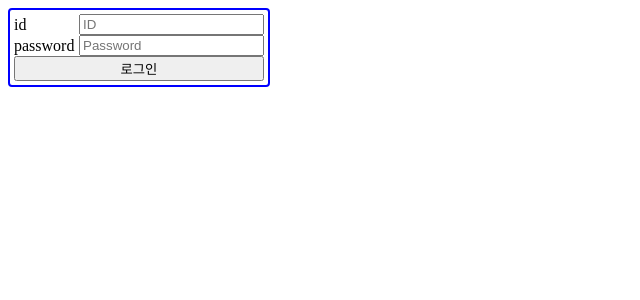
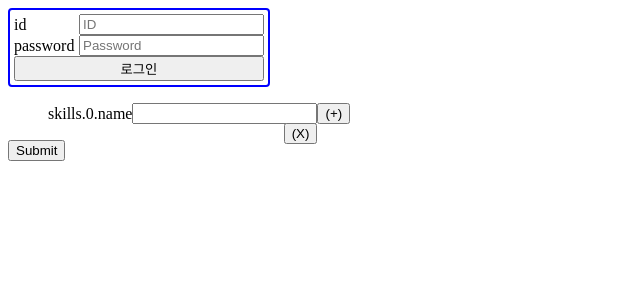
Before and after one commit to m1nsuplee/volatile, a React (Vite) app: page / in a window 1280 px wide. Shown: the top 300 px of the page, without its empty margins (0-640 px from the left). Built offline with nearby package versions, Linux system fonts and the light colour scheme.

Commit message:
feat: `useFieldArray`로 필드 추가하기

```diff
--- a/src/App.tsx
+++ b/src/App.tsx
@@ -1,9 +1,11 @@
+import { AddTechSkillForm } from './components/AddTechSkillForm';
 import { LoginForm } from './components/LoginForm';
 
 function App() {
   return (
     <main>
       <LoginForm />
+      <AddTechSkillForm />
     </main>
   );
 }
--- /dev/null
+++ b/src/components/AddTechSkillForm/AddTechSkillForm.tsx
@@ -0,0 +1,52 @@
+import { FormProvider, useFieldArray, useForm } from 'react-hook-form';
+import { Input } from '../Input';
+import { AddTechSkillFormValues } from './models';
+
+export const AddTechSkillForm = () => {
+  const addTechSkillFormMethods = useForm<AddTechSkillFormValues>({
+    mode: 'onChange',
+    defaultValues: {
+      skills: [{ name: '' }],
+    },
+  });
+
+  const { control, handleSubmit } = addTechSkillFormMethods;
+
+  const { fields, append, remove } = useFieldArray({ control, name: 'skills' });
+
+  const appendSkillInput = () => {
+    append({ name: '' });
+  };
+
+  const removeSkillInput = (index: number) => {
+    remove(index);
+  };
+
+  const handleAddTechSkillFormSubmit = handleSubmit((data) => {
+    alert(JSON.stringify(data));
+  });
+
+  return (
+    <FormProvider {...addTechSkillFormMethods}>
+      <form onSubmit={handleAddTechSkillFormSubmit}>
+        <ul style={{ listStyle: 'none', display: 'flex', flexWrap: 'wrap' }}>
+          {fields.map((field, index) => (
+            <li key={field.id} style={{ position: 'relative' }}>
+              {/* map 돌렸을 때, 값을 문자열로 추론 시키는 것처럼 나도 해보자 */}
+              <Input name={`skills.${index}.name`} type="text" />
+              <button
+                type="button"
+                style={{ position: 'absolute', right: '0px', top: '20px' }}
+                onClick={() => removeSkillInput(index)}
+              >
+                {`(X)`}
+              </button>
+            </li>
+          ))}
+          <button type="button" onClick={appendSkillInput}>{`(+)`}</button>
+        </ul>
+        <input type="submit" />
+      </form>
+    </FormProvider>
+  );
+};
--- /dev/null
+++ b/src/components/AddTechSkillForm/index.ts
@@ -0,0 +1 @@
+export * from './AddTechSkillForm';
--- /dev/null
+++ b/src/components/AddTechSkillForm/models.ts
@@ -0,0 +1,10 @@
+import { RegisterOptions } from 'react-hook-form';
+
+export type AddTechSkillFormRegisterOptions = Pick<
+  RegisterOptions,
+  'minLength' | 'required'
+>;
+
+export type AddTechSkillFormValues = {
+  skills: { name: string }[];
+};
```
Also changed, not shown: src/components/AddTechSkillForm/validationRules.ts (added, +13 -0 lines), 1 other file (tests, documents, lock files or other folders).
